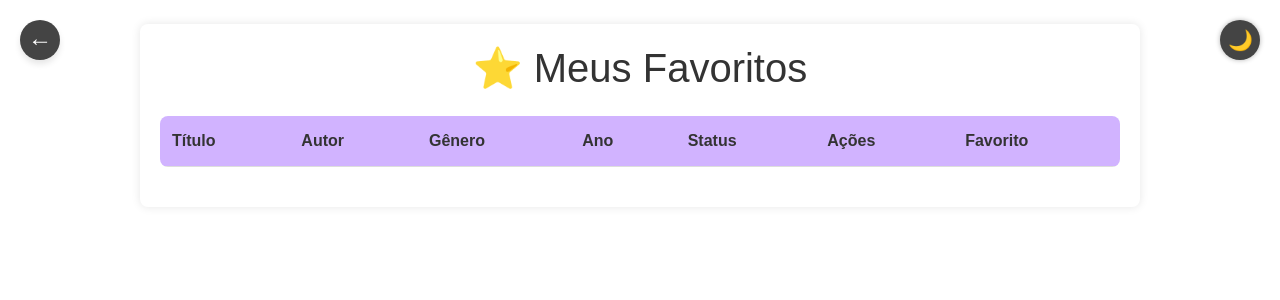
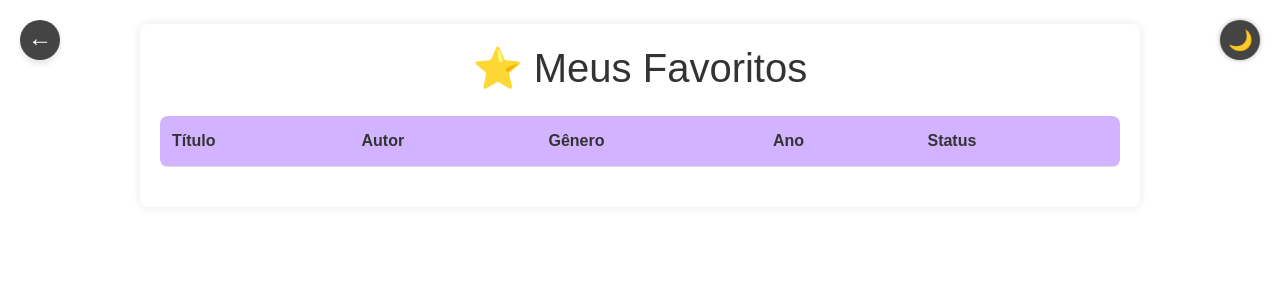
Before and after one commit to BrendatMartins/CRUD, a PHP site: page /favoritos.php in a window 1280 px wide. Shown: the top 300 px of the page. Run offline with PHP 8.4, Linux system fonts and the light colour scheme; data that the repository does not hold is empty.

Commit message:
Adjust: favorite page

```diff
--- a/favoritos.php
+++ b/favoritos.php
@@ -25,8 +25,6 @@ $result = mysqli_query($conn, "SELECT * FROM livros WHERE favorito = 1");
             <th>Gênero</th>
             <th>Ano</th>
             <th>Status</th>
-            <th>Ações</th>
-            <th>Favorito</th>
         </tr>
         <?php while($livro = $result->fetch_assoc()): ?>
             <tr>
@@ -35,45 +33,10 @@ $result = mysqli_query($conn, "SELECT * FROM livros WHERE favorito = 1");
                 <td><?= htmlspecialchars($livro['genero']) ?></td>
                 <td><?= $livro['ano_publicacao'] ?></td>
                 <td><?= $livro['status'] ?></td>
-                <td class="acoes-cell">
-                    <div class="acoes">
-                        <a href="edit.php?id=<?= $livro['id'] ?>" class="editar-link">Editar ✏️</a>
-                        <a href="delete.php?id=<?= $livro['id'] ?>" onclick="return confirm('Tem certeza que deseja excluir?')" class="excluir-link">
-                            Excluir 🗑️
-                        </a>
-                    </div>
-                </td>
-                <td class="favorito-cell">
-                    <button class="favorito-btn"
-                        data-id="<?= $livro['id'] ?>"
-                        data-favorito="<?= $livro['favorito'] ?>">
-                        <?= $livro['favorito'] ? '⭐' : '☆' ?>
-                    </button>
-                </td>
             </tr>
         <?php endwhile; ?>
     </table>
 
-    <script>
-        document.querySelectorAll('.favorito-btn').forEach(button => {
-            button.addEventListener('click', function () {
-                const livroId = this.getAttribute('data-id');
-
-                fetch('favorito.php', {
-                    method: 'POST',
-                    headers: { 'Content-Type': 'application/x-www-form-urlencoded' },
-                    body: 'id=' + livroId
-                })
-                .then(response => response.json())
-                .then(data => {
-                    if (data.success) {
-                        this.innerHTML = data.favorito ? '⭐' : '☆';
-                        location.reload(); // Atualiza a página para remover livros não favoritos
-                    }
-                });
-            });
-        });
-    </script>
     <script>
         const toggleButton = document.getElementById('toggleDarkMode');
         const body = document.body;
```
